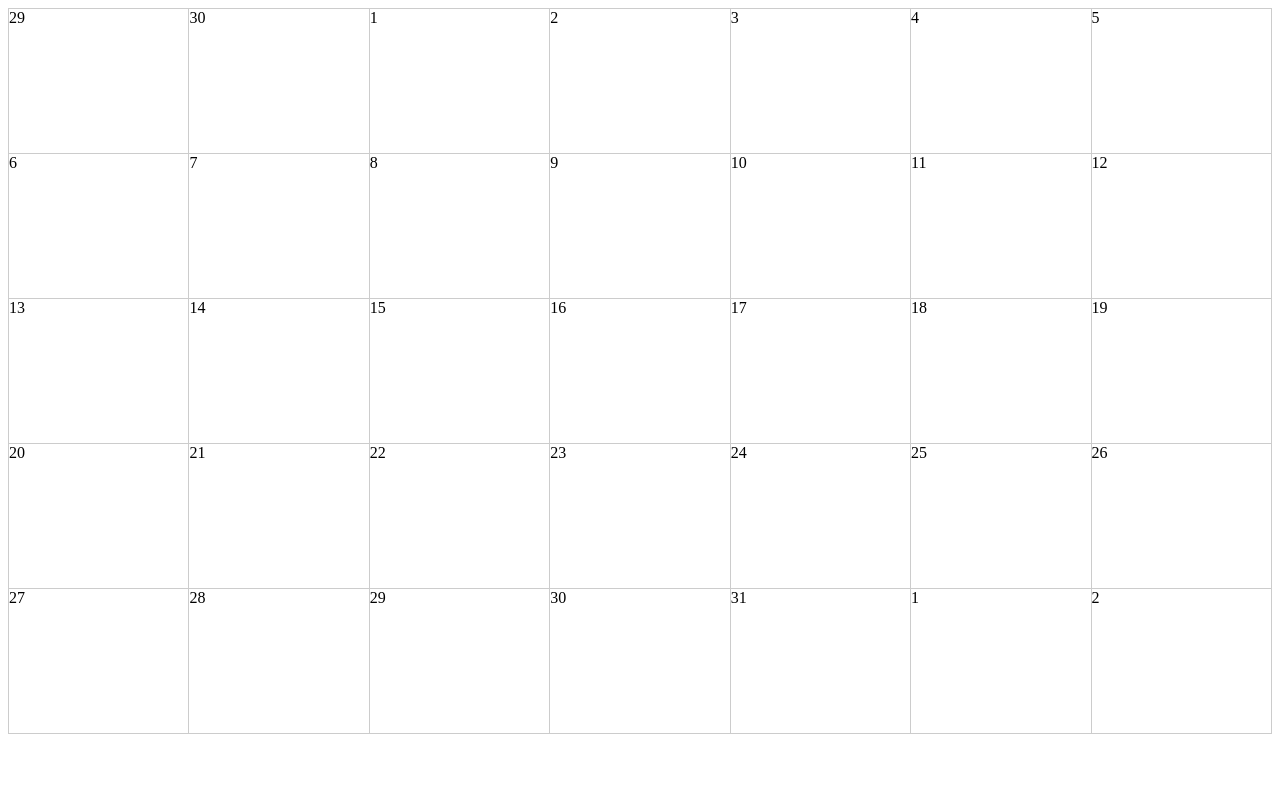
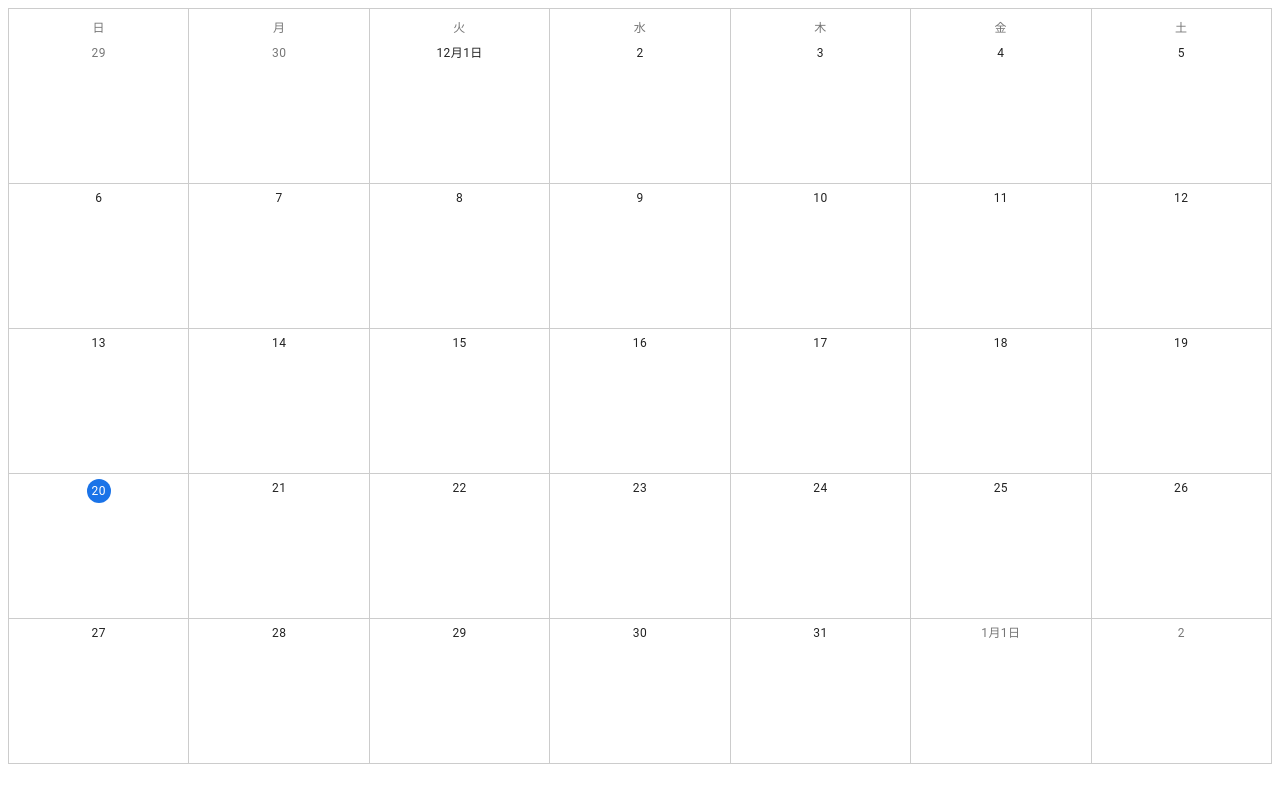
Before and after one commit to ToshifumiIde/React_Redux, a React (Create React App) app: page / in a window 1280 px wide. Built offline with nearby package versions, Linux system fonts and the light colour scheme.

Commit message:
get closer to the googlecalendar part2

```diff
--- a/src/components/CalendarBoard/index.jsx
+++ b/src/components/CalendarBoard/index.jsx
@@ -1,30 +1,19 @@
 //カレンダー全体を構成
 import React from 'react';
-import { GridList } from "@material-ui/core";
+import {
+  GridList,
+  Typography
+} from "@material-ui/core";
 import styles from "./style.module.css";
 // import dayjs from "dayjs";
 // import "dayjs/locale/ja";
 import CalendarElement from "../CalendarElement";
 import { createCalendar } from "../../logic/calendar";
 
-// dayjs.locale("ja");
-
-// const createCalendar =() => {
-//   const firstDay = dayjs().startOf("month");
-//   const firstDayIndex = firstDay.day();
-//   return Array(35)
-//     .fill(0)
-//     .map((_ , index) => {
-//       //使いたい値はindex。第一引数は"_"で仮置き
-//       const diffFromFirstDay = index - firstDayIndex ;
-//       const day = firstDay.add(diffFromFirstDay, "day");
-//       return day;
-//     });
-// };
 const calendar = createCalendar();
+const days = ["日","月","火","水","木","金","土",]
 
 const CalendarBoard = () => {
-  console.log(calendar);
   return (
     <div className={styles.container}>
       <GridList
@@ -32,13 +21,24 @@ const CalendarBoard = () => {
         cols={7}
         spacing={0}
         cellHeight="auto">
+          {days.map( day => (
+            <li key={day}>
+            <Typography
+              className={styles.days}
+              color="textSecondary"
+              align="center"
+              variant="caption"
+              component="div"
+            >
+              {day}
+            </Typography>
+            </li>
+          ))}
           {calendar.map((c)=>{
             return(
               <li key={c.toISOString()}>
-                <CalendarElement>
-                {c.format("D")}
-                </CalendarElement>
-                </li>
+                <CalendarElement day={c} />
+              </li>
             )
           })}
       </GridList>
--- a/src/components/CalendarBoard/style.module.css
+++ b/src/components/CalendarBoard/style.module.css
@@ -6,9 +6,13 @@
   border-left: 1px solid #ccc;
   border-top: 1px solid #ccc;
 }
+.days {
+  border-right: 1px solid #ccc;
+  padding-top: 10px;
+}
 
-@media screen and (max-width: 767px){
-  .container{
-    height:80vh;
+@media screen and (max-width: 767px) {
+  .container {
+    height: 80vh;
   }
 }
--- a/src/components/CalendarElement/index.jsx
+++ b/src/components/CalendarElement/index.jsx
@@ -1,13 +1,33 @@
 //カレンダーの日付の部分を構成
 import React from 'react'
 import styles from "./style.module.css";
+import {Typography} from "@material-ui/core";
+import dayjs from "dayjs";
+import {isSameDay, isSameMonth , isFirstDay} from "../../logic/calendar";
 
-const CalendarElement = ({children}) => {
+
+const CalendarElement = ({day}) => {
+  const today = dayjs();
+  const format = isFirstDay(day) ?"M月D日" :"D";
+
+  const isToday = isSameDay( day , today );
+
+  const isCurrentMonth = isSameMonth(day,today);
+  const textColor = isCurrentMonth ? "textPrimary" : "textSecondary" ;
+
   return (
     <div className={styles.element}>
-      <div className={styles.date}>
-      {children}
-      </div>
+      <Typography
+        align="center"
+        className={styles.date}
+        color={textColor}
+        variant="caption"
+        component="div"
+        >
+          <span className={isToday ? styles.today : ""}>
+      {day.format(format)}
+          </span>
+      </Typography>
     </div>
   )
 }
--- a/src/components/CalendarElement/style.module.css
+++ b/src/components/CalendarElement/style.module.css
@@ -2,6 +2,18 @@
   border-right: 1px solid #ccc;
   border-bottom: 1px solid #ccc;
   height: 18vh;
+}
+.date {
+  padding: 5px 0;
+  height: 24px;
+}
+.today {
+  background-color: #1a73e8;
+  border-radius: 50%;
+  color: #fff;
+  display: inline-block;
+  line-height: 24px;
+  width: 24px;
 }
 
 @media screen and (max-width: 767px) {
@@ -10,4 +22,8 @@
     border-bottom: 1px solid #ccc;
     height: 16vh;
   }
+  .today{
+    line-height: 20px;
+    width: 20px;
+  }
 }
--- a/src/logic/calendar.js
+++ b/src/logic/calendar.js
@@ -1,9 +1,9 @@
 import dayjs from "dayjs";
 
+//カレンダー生成のロジック
 export const createCalendar = ()=>{
   const firstDay = dayjs().startOf("month");
   const firstDayIndex = firstDay.day();
-
   return Array(35)
     .fill(0)
     .map(( _ , index ) => {
@@ -11,4 +11,18 @@ export const createCalendar = ()=>{
       const day = firstDay.add(diffFormFirstDay, "day");
       return day;
     })
+};
+
+//本日の日付を取得
+export const isSameDay = ( d1 , d2 ) =>{
+  const format = "YYYYMMDD";
+  return d1.format(format) === d2.format(format);
+};
+
+//今月の判定
+export const isSameMonth = ( m1 , m2 ) => {
+  const format = "YYYYMM";
+  return m1.format(format) === m2.format(format);
 }
+
+export const isFirstDay = day => day.date() === 1;
```
Also changed, not shown: 1 other file (tests, documents, lock files or other folders).
